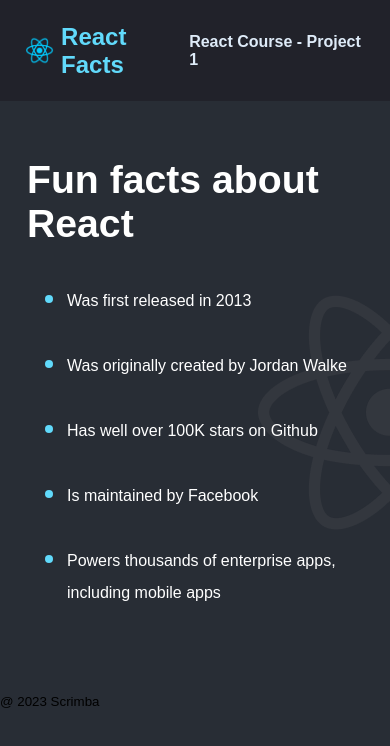
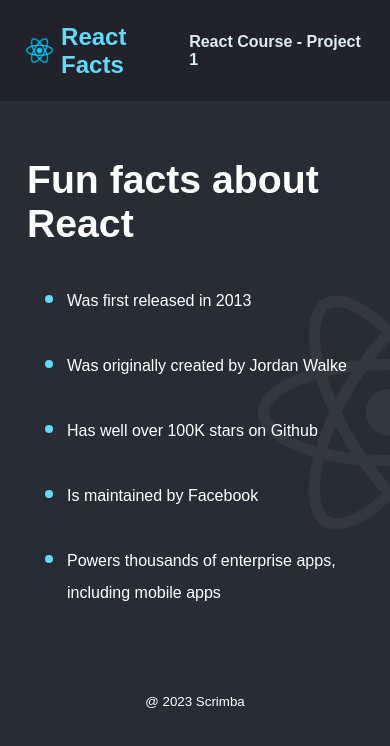
Before and after one commit to Ihliana/React-Intro, a React (Create React App) app: page / in a window 390 px wide. Shown: the top 746 px of the page. Built offline with nearby package versions, Linux system fonts and the light colour scheme.

Commit message:
Footer
styling Footer component and using media query for 480px and above

```diff
--- a/src/App.css
+++ b/src/App.css
@@ -69,17 +69,19 @@
 
 
 
-/*
-Challenge: Place the gray react logo in the background
+/* --- Footer Component --- */
 
-Don't use an `img` element, but rather set it as the
-`background-image` of the `main` element.
+footer {
+    text-align: center;
+    color: #fff;
+}
 
-Hint: you'll need to use the following properties:
-- background-image
-- background-repeat
-- background-position
+/* --- Media Queries --- */
 
-(Or the shorthand `background` property with values for all
-those other properties)
-*/
+
+@media screen and (min-width: 480px) {
+    body {
+        max-width: 900px;
+        margin: 0 auto;
+    }
+}
```
Also changed, not shown: src/App.js (+0 -7 lines).
